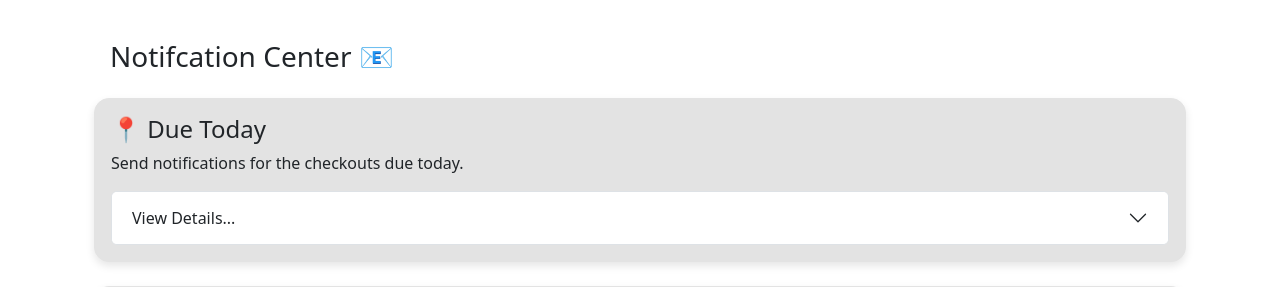
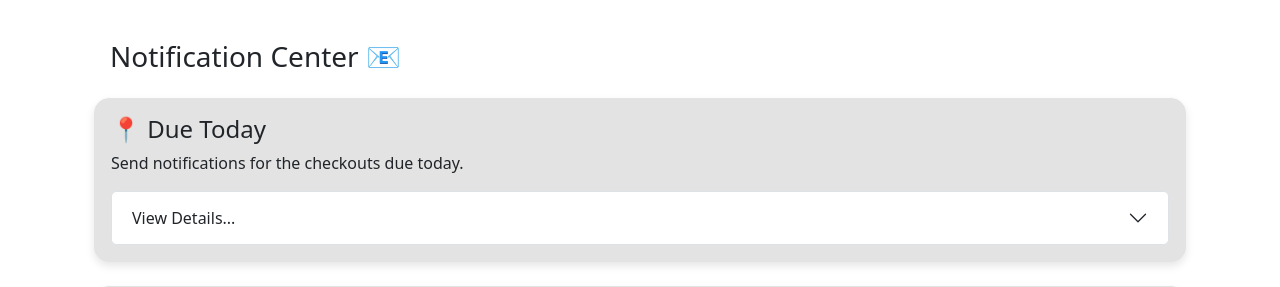
Before and after one commit to asthapatel1125/LMS_CAPSTONE_2025, a FastAPI app: page /notif/main in a window 1280 px wide. Shown: the part 56-343 px from the top of the page. Run offline with FastAPI, Linux system fonts and the light colour scheme; data that the repository does not hold is empty.

Commit message:
Fixed spelling

```diff
--- a/Notifications/src/app/views/templates/notification_center.html
+++ b/Notifications/src/app/views/templates/notification_center.html
@@ -38,7 +38,7 @@
   <!-- Main Content -->
   <main class="container my-auto d-flex justify-content-center">
     <div class="container-fluid">
-      <h3 class="my-3 px-3">Notifcation Center 📧</h3>
+      <h3 class="my-3 px-3">Notification Center 📧</h3>
         <div class="card col-12 my-4">
           <div class="card-body">
             <h4>📍 Due Today</h4>
```
